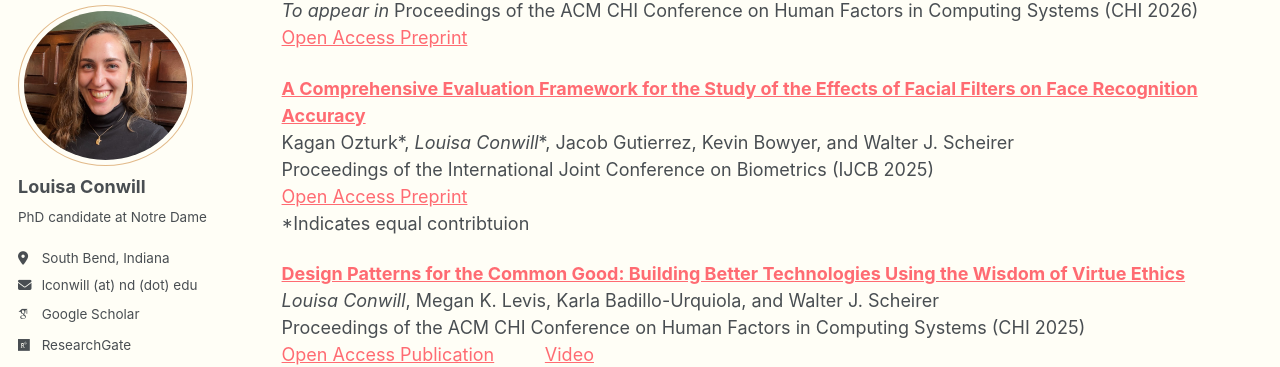
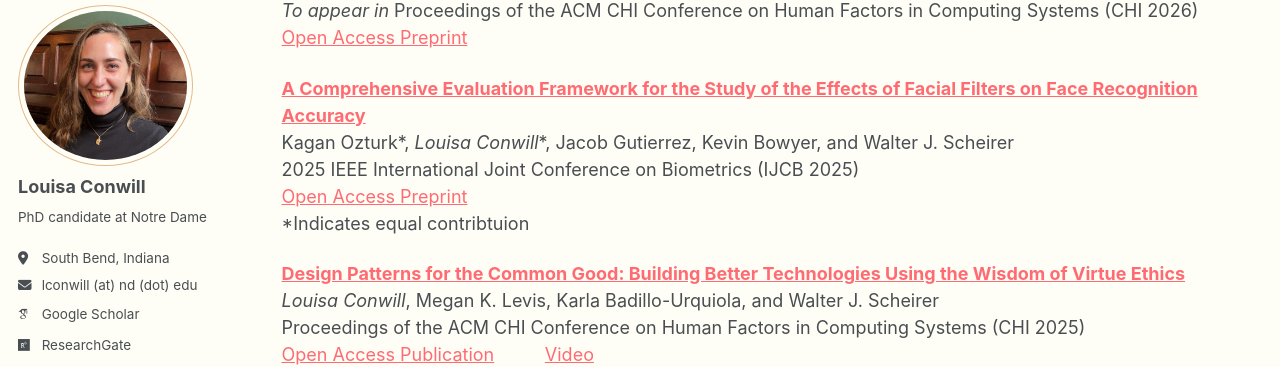
Before and after one commit to louisaconwill/louisaconwill.github.io, a Jekyll site: the page built from _pages/publications.md, in a window 1280 px wide and 900 px high, scrolled down 351 px. Shown: the part 101-468 px from the top of the window. Built offline with Jekyll 4.4.1, drawn with Linux system fonts in a browser that asks for light colours; some web fonts are replaced.

Commit message:
Update publications with IJCB proceedings link

```diff
--- a/_pages/publications.md
+++ b/_pages/publications.md
@@ -20,10 +20,10 @@ Liturgical Press<br/>
 *To appear in* Proceedings of the ACM CHI Conference on Human Factors in Computing Systems (CHI 2026)<br/>
 [Open Access Preprint](https://arxiv.org/pdf/2509.13466)<br/>
 
-[**A Comprehensive Evaluation Framework for the Study of the Effects of Facial Filters on Face Recognition Accuracy**](https://arxiv.org/abs/2507.17729)
+[**A Comprehensive Evaluation Framework for the Study of the Effects of Facial Filters on Face Recognition Accuracy**](https://ieeexplore.ieee.org/document/11411177)
 <br/>
 Kagan Ozturk\*, *Louisa Conwill*\*, Jacob Gutierrez, Kevin Bowyer, and Walter J. Scheirer<br/>
-Proceedings of the International Joint Conference on Biometrics (IJCB 2025)<br/>
+2025 IEEE International Joint Conference on Biometrics (IJCB 2025)<br/>
 [Open Access Preprint](https://arxiv.org/pdf/2507.17729)<br/>
 \*Indicates equal contribtuion
 
```
